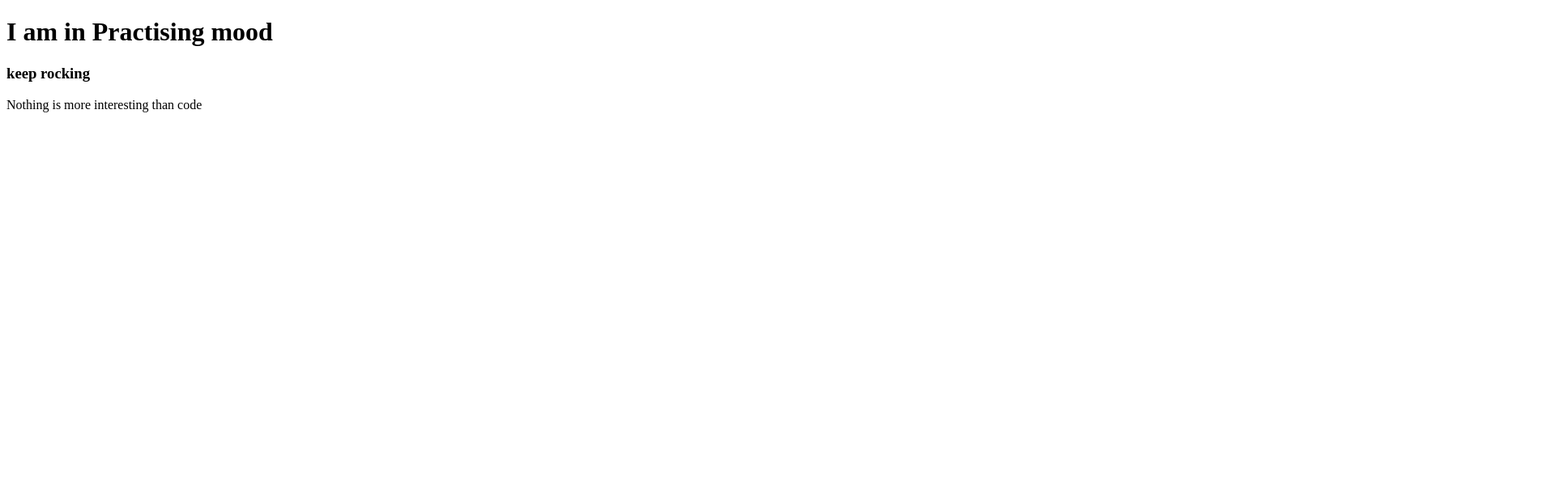
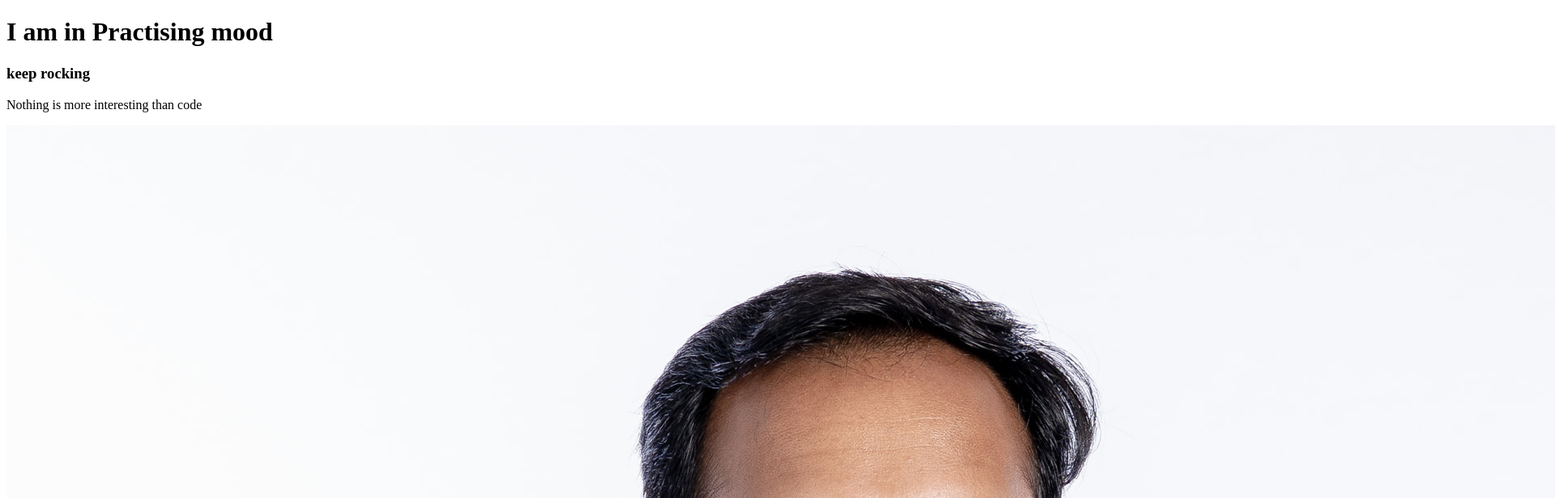
Before and after one commit to SajibBhattacharjee/my-fourth-repo, a plain HTML site: page index.html in a window 1280 px wide. Shown: the top 616 px of the page at 81% size, 1920 px wide, since content can reach past the window. Drawn offline with Linux system fonts and the light colour scheme.

Commit message:
add Sajib

```diff
--- a/index.html
+++ b/index.html
@@ -10,5 +10,6 @@
     <h1>I am in Practising mood</h1>
     <h3>keep rocking</h3>
     <p>Nothing is more interesting than code</p>
+    <img src="sajib.jpg" alt="">
 </body>
 </html>
```
Also changed, not shown: sajib.jpg (added).
